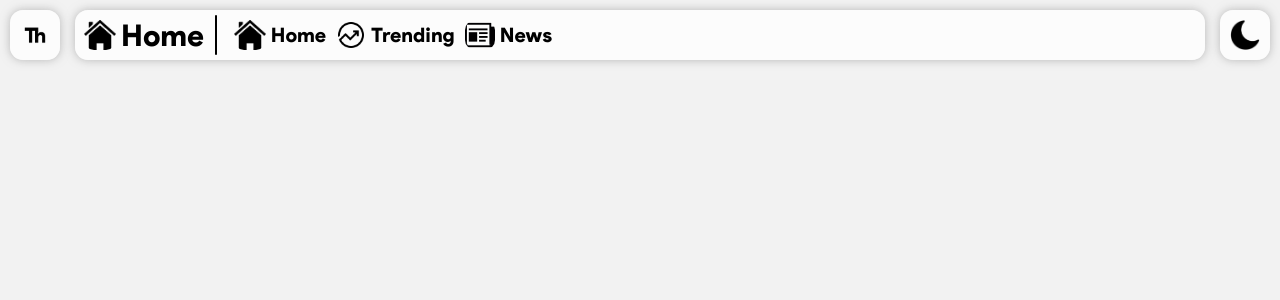
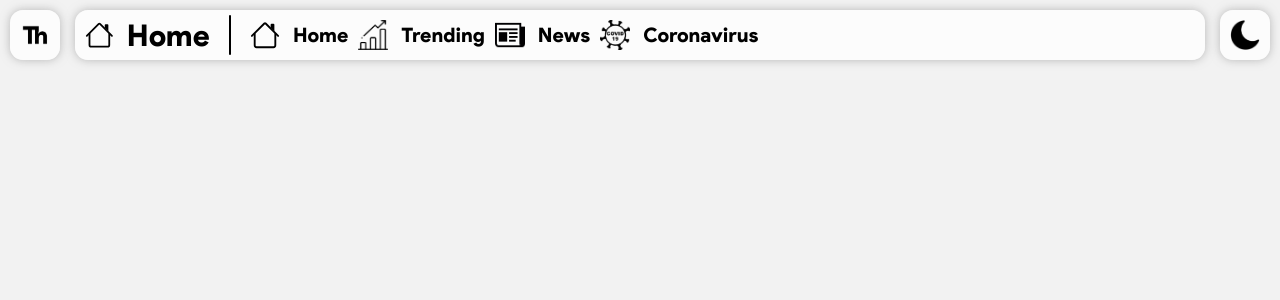
Before and after one commit to AyyMD-Tech-Tips/techary, a PHP site: page / in a window 1280 px wide. Shown: the top 300 px of the page. Run offline with PHP 8.4, Linux system fonts and the light colour scheme.

Commit message:
[DONE] Front-End

```diff
--- a/css/global.css
+++ b/css/global.css
@@ -95,23 +95,46 @@ h1, h2, h3, h4, h5, h6, p, a{
 }
 
 .navlink{
+    transition: 500ms;
     font-size: 20px;
     margin-right: 10px;
     display: flex;
     justify-content: center;
     align-items: center;
+    border-radius: 10px;
+}
+
+.navlink:hover{
+    transition: 500ms;
+    text-shadow: 0px 0px 70px var(--color-font);
 }
 
 .nvimg{
-    margin-right: 5px;
+    margin-right: 13px;
+    height: 30px;
+    width: 30px;
+    border-radius: 0px !important;
+}
+
+.svh{
+    margin-right: 13px;
+    width: 30px;
     height: 30px;
 }
 
-.hdr{
+.link{
+    display: flex;
+    justify-content: center;
+    align-items: center;
+}
+
+#hdr{
     border-left: 2px solid var(--color-font);
     height: 40px;
     border-radius: 10px;
-    margin-right: 17.5px;
+    margin-right: 18.5px;
+    margin-left: 8.5px;
+
 }
 
 .sqr{
@@ -127,6 +150,15 @@ h1, h2, h3, h4, h5, h6, p, a{
 #title{
     font-size: 30px;
     margin-right: 1%;
+}
+
+#titl{
+    font-size: 20px;
+    margin-right: 10px;
+    display: flex;
+    justify-content: center;
+    align-items: center;
+    border-radius: 10px;
 }
 
 .hh{
--- a/index.html
+++ b/index.html
@@ -21,11 +21,40 @@
             </div>
             <div class="container div">
                 <div id="navy" class="nav" data-aos="zoom-in-up">
-                    <div class="navlink"><img class="nvimg" src="img/home-w.png" class="nvimg" alt=""><h1 id="title">Home</h1></div>
-                    <div class="hdr"></div>
-                    <div class="navlink"><img src="img/home-w.png" class="nvimg" alt=""><a href="projects">Home</a></div>
-                    <div class="navlink" ><img src="img/tend-w.png" class="nvimg" alt=""><a href="about">Trending</a></div>
-                    <div class="navlink"><img src="img/ne-w.png" class="nvimg" alt=""><a href="about">News</a></div>
+                    <div id="titl" style="text-shadow: unset;">
+                        <svg class="svh" width="30px" height="30px" viewBox="0 0 16 16" class="bi bi-house" fill="currentColor" xmlns="http://www.w3.org/2000/svg">
+                            <path fill-rule="evenodd" d="M2 13.5V7h1v6.5a.5.5 0 0 0 .5.5h9a.5.5 0 0 0 .5-.5V7h1v6.5a1.5 1.5 0 0 1-1.5 1.5h-9A1.5 1.5 0 0 1 2 13.5zm11-11V6l-2-2V2.5a.5.5 0 0 1 .5-.5h1a.5.5 0 0 1 .5.5z"/>
+                            <path fill-rule="evenodd" d="M7.293 1.5a1 1 0 0 1 1.414 0l6.647 6.646a.5.5 0 0 1-.708.708L8 2.207 1.354 8.854a.5.5 0 1 1-.708-.708L7.293 1.5z"/>
+                        <h1 id="title">Home</h1>
+                    </div>
+                    <div id="hdr"></div>
+                    <div class="navlink">
+                        <a href="/" class="link">
+                                <svg class="svh" viewBox="0 0 16 16" class="bi bi-house" fill="currentColor" xmlns="http://www.w3.org/2000/svg">
+                                <path fill-rule="evenodd" d="M2 13.5V7h1v6.5a.5.5 0 0 0 .5.5h9a.5.5 0 0 0 .5-.5V7h1v6.5a1.5 1.5 0 0 1-1.5 1.5h-9A1.5 1.5 0 0 1 2 13.5zm11-11V6l-2-2V2.5a.5.5 0 0 1 .5-.5h1a.5.5 0 0 1 .5.5z"/>
+                                <path fill-rule="evenodd" d="M7.293 1.5a1 1 0 0 1 1.414 0l6.647 6.646a.5.5 0 0 1-.708.708L8 2.207 1.354 8.854a.5.5 0 1 1-.708-.708L7.293 1.5z"/>
+                            </svg>
+                            <p class="atext">Home</p>
+                        </a>
+                    </div>
+                    <div class="navlink">
+                        <a class="link" href="trending">
+                            <img class="nvimg" src="img/trend-w.png" alt="">
+                            <p class="atext">Trending</p>
+                        </a>
+                    </div>
+                    <div class="navlink">
+                        <a class="link" href="news">
+                            <img src="img/ne-w.png" class="nvimg" alt="">
+                            <p class="atext">News</p>
+                        </a>
+                    </div>
+                    <div class="navlink">
+                        <a class="link" href="cov-19">
+                            <img src="img/cov-w.png" class="nvimg" alt="">
+                            <p class="atext">Coronavirus</p>
+                        </a>
+                    </div>
                 </div>
             </div>
             <div id="dw_btn" class="div sqr">
```
Also changed, not shown: js/mobile.js (+53 -13 lines), img/logo-b.png, img/logo-w.png, img/trend-b.png (added), img/trend-b.svg (added), img/trend-w.png (added), 1 other file.
